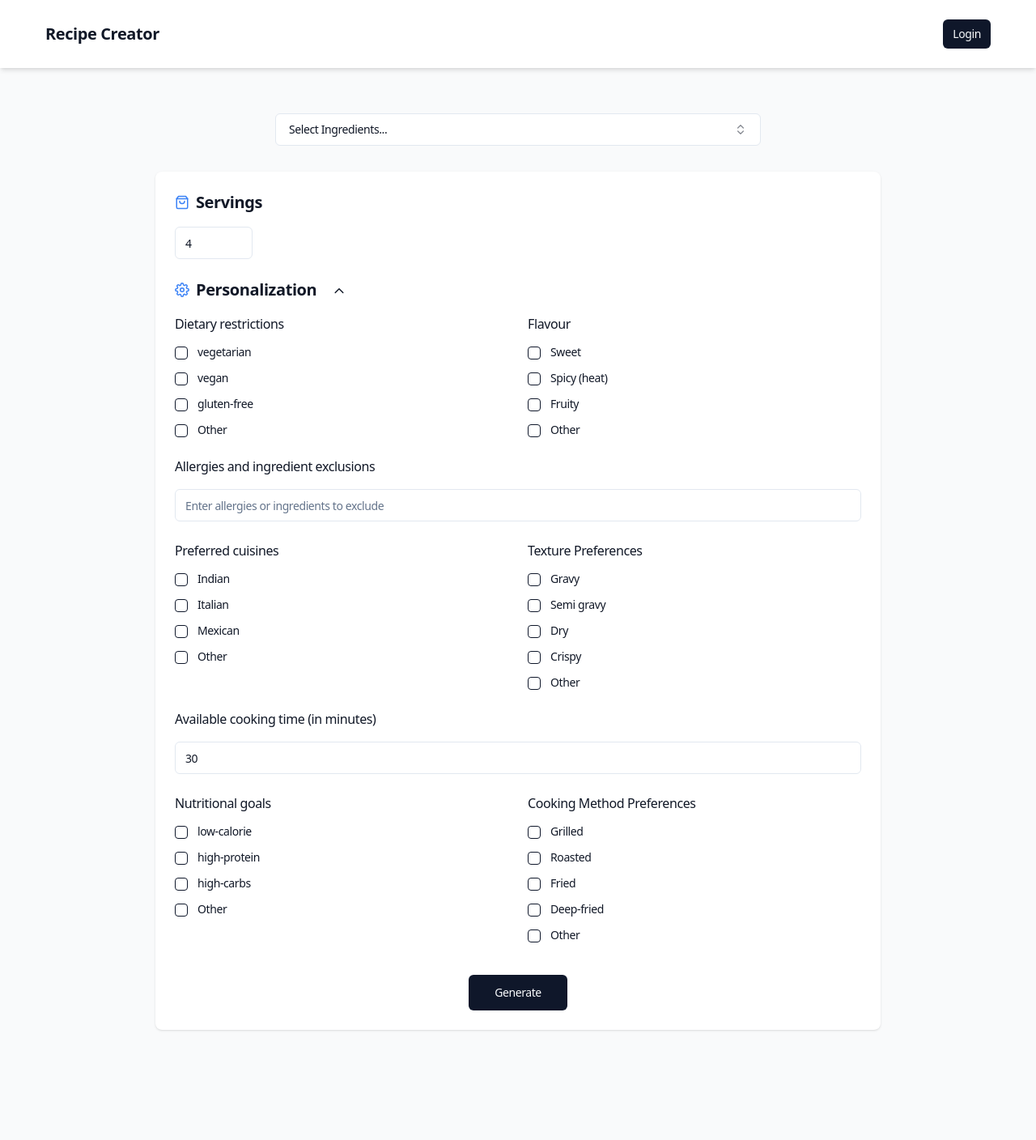
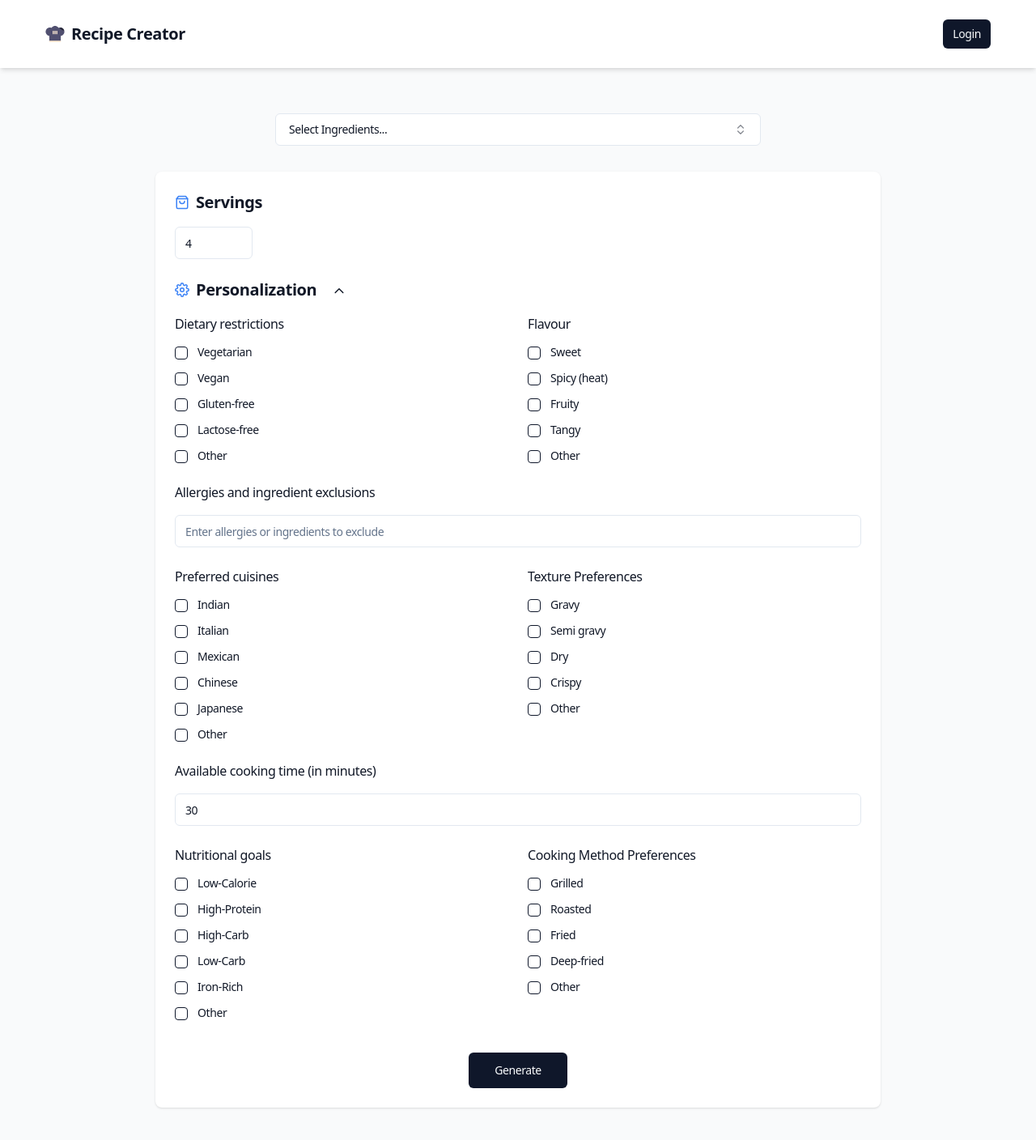
Before and after one commit to RamK777-stack/RecipeCreator, a Next.js app: page / in a window 1280 px wide. Shown: the top 1408 px of the page at 81% size. Before the commit the page ends 1328 px from the top, so only its background shows below. Built offline with nearby package versions, Linux system fonts and the light colour scheme.

Commit message:
Personalization form fields update

```diff
--- a/src/app/recipe/[id]/page.tsx
+++ b/src/app/recipe/[id]/page.tsx
@@ -64,6 +64,7 @@ const AnimatedLoading: FC = () => (
       alt="Loading animation"
       width={300}
       height={300}
+      unoptimized={true}
     />
     <p className="mt-2 text-lg font-semibold text-gray-600">Preparing your recipe...</p>
   </div>
@@ -92,7 +93,7 @@ const RecipePage: FC<PageProps> = ({ params }) => {
     notFound();
   }
 
-  const fetchRecipe = async (type: string) => {
+  const fetchRecipe = async (recipe: RecipeDetail | null, type: string) => {
     setIsLoading(true);
     try {
 
@@ -119,9 +120,7 @@ const RecipePage: FC<PageProps> = ({ params }) => {
       }
 
       const result = await response.json();
-      console.log(result)
       const parsedRecipe = JSON.parse(result?.recipe)?.recipe_detail;
-      debugger
       if (parsedRecipe) {
         setRecipe(parsedRecipe);
       }
@@ -138,7 +137,7 @@ const RecipePage: FC<PageProps> = ({ params }) => {
     const storedRecipe = localStorage.getItem('currentRecipe');
     if (storedRecipe) {
       setRecipe(JSON.parse(storedRecipe));
-      fetchRecipe(TYPES.GENERATE_RECIPE);
+      fetchRecipe(JSON.parse(storedRecipe), TYPES.GENERATE_RECIPE);
     } else {
       setIsLoading(false);
     }
@@ -157,7 +156,7 @@ const RecipePage: FC<PageProps> = ({ params }) => {
     console.log(`Alternative for ${currentIngredient?.item}: ${alternativeIngredient}`);
     // Here you would typically update your state or send this data to your backend
 
-    fetchRecipe(TYPES.REGENERATE_WITH_ALTERNATE_INGREDIENTS)
+    fetchRecipe(recipe, TYPES.REGENERATE_WITH_ALTERNATE_INGREDIENTS)
     setIsDialogOpen(false);
   };
 
--- a/src/components/Header.tsx
+++ b/src/components/Header.tsx
@@ -1,13 +1,23 @@
 import React from 'react';
 import { Button } from './ui/button';
+import Image from 'next/image';
 
 
 export function Header() {
     return (
-        <header className="bg-white shadow-md p-4 sm:p-6">
+        <header className="bg-white shadow-md p-3 sm:p-6">
             <div className="container mx-auto flex flex-col sm:flex-row items-center justify-between">
-                <h3 className="text-xl font-semibold mb-4 sm:mb-0">Recipe Creator</h3>
-                <Button size={"sm"} >Login</Button>
+                <div className="flex items-center">
+                    <Image
+                        src="/Chef.svg"
+                        alt="Recipe Icon"
+                        width={24}
+                        height={24}
+                        className="mr-2"
+                    />
+                    <h3 className="text-xl font-semibold">Recipe Creator</h3>
+                </div>
+                <Button size="sm">Login</Button>
             </div>
         </header>
     );
--- a/src/components/PersonalizationForm.tsx
+++ b/src/components/PersonalizationForm.tsx
@@ -125,9 +125,10 @@ const PersonalizationForm: React.FC<PersonalizationFormProps> = ({ loading, onSu
                                 <div>
                                     <h3 className="font-medium mb-4">Dietary restrictions</h3>
                                     <div className="flex flex-col space-y-4">
-                                        <CheckboxItem control={form.control} name="dietaryRestrictions" label="vegetarian" />
-                                        <CheckboxItem control={form.control} name="dietaryRestrictions" label="vegan" />
-                                        <CheckboxItem control={form.control} name="dietaryRestrictions" label="gluten-free" />
+                                        <CheckboxItem control={form.control} name="dietaryRestrictions" label="Vegetarian" />
+                                        <CheckboxItem control={form.control} name="dietaryRestrictions" label="Vegan" />
+                                        <CheckboxItem control={form.control} name="dietaryRestrictions" label="Gluten-free" />
+                                        <CheckboxItem control={form.control} name="dietaryRestrictions" label="Lactose-free" />
                                         <CheckboxItem control={form.control} name="dietaryRestrictions" label="Other" />
                                     </div>
                                 </div>
@@ -137,6 +138,7 @@ const PersonalizationForm: React.FC<PersonalizationFormProps> = ({ loading, onSu
                                         <CheckboxItem control={form.control} name="flavors" label="Sweet" />
                                         <CheckboxItem control={form.control} name="flavors" label="Spicy (heat)" />
                                         <CheckboxItem control={form.control} name="flavors" label="Fruity" />
+                                        <CheckboxItem control={form.control} name="flavors" label="Tangy" />
                                         <CheckboxItem control={form.control} name="flavors" label="Other" />
                                     </div>
                                 </div>
@@ -165,6 +167,8 @@ const PersonalizationForm: React.FC<PersonalizationFormProps> = ({ loading, onSu
                                     <CheckboxItem control={form.control} name="preferredCuisines" label="Indian" />
                                     <CheckboxItem control={form.control} name="preferredCuisines" label="Italian" />
                                     <CheckboxItem control={form.control} name="preferredCuisines" label="Mexican" />
+                                    <CheckboxItem control={form.control} name="preferredCuisines" label="Chinese" />
+                                    <CheckboxItem control={form.control} name="preferredCuisines" label="Japanese" />
                                     <CheckboxItem control={form.control} name="preferredCuisines" label="Other" />
                                 </div>
                             </div>
@@ -199,9 +203,11 @@ const PersonalizationForm: React.FC<PersonalizationFormProps> = ({ loading, onSu
                             <div>
                                 <h3 className="font-medium mb-4">Nutritional goals</h3>
                                 <div className="flex flex-col space-y-4">
-                                    <CheckboxItem control={form.control} name="nutritionalGoals" label="low-calorie" />
-                                    <CheckboxItem control={form.control} name="nutritionalGoals" label="high-protein" />
-                                    <CheckboxItem control={form.control} name="nutritionalGoals" label="high-carbs" />
+                                    <CheckboxItem control={form.control} name="nutritionalGoals" label="Low-Calorie" />
+                                    <CheckboxItem control={form.control} name="nutritionalGoals" label="High-Protein" />
+                                    <CheckboxItem control={form.control} name="nutritionalGoals" label="High-Carb" />
+                                    <CheckboxItem control={form.control} name="nutritionalGoals" label="Low-Carb" />
+                                    <CheckboxItem control={form.control} name="nutritionalGoals" label="Iron-Rich" />
                                     <CheckboxItem control={form.control} name="nutritionalGoals" label="Other" />
                                 </div>
                             </div>
--- a/src/lib/config.ts
+++ b/src/lib/config.ts
@@ -42,7 +42,7 @@ Format your output in JSON string as follows without any additional text:
     "name": "[Recipe Name]",
     "ingredients": "[List of ingredients with measurements as array of objects]",
     "instructions": "[Numbered list of cooking steps with timer as array of objects]",
-    "nutrition": "[Nutritional information per serving]",
+    "nutrition": "{"calories: "Nutrition Value Nutrition Unit" like wise for protein, carbohydrates, fat, fiber}",
     "facts": "[1-2 interesting facts]",
     "similar_dishes": "[2-3 similar dish suggestions]"
   }
@@ -90,7 +90,8 @@ Based on the extracted information, create a list of 6 to 9 recipe suggestions.
 - Meet nutritional goals if mentioned
 
 4. Format your output in JSON:
-Present your recipe suggestions in the following format, without any additional text:
+Present your recipe_detail in the following format, without any additional text:
+
 {
     "recipe_suggestions": [
         {
@@ -138,7 +139,8 @@ When regenerating the recipe, keep the following guidelines in mind:
 - Ensure that the alternative ingredient works well with the other ingredients and cooking methods.
 - If the substitution requires significant changes to the recipe, make sure to update all relevant sections accordingly.
 
-Format your output in JSON string as follows without any additional text:
+4. Format your output in JSON:
+Present your recipe_detail in the following format, without any additional text:
 
 {
   "recipe_detail": {
```
Also changed, not shown: public/Chef.svg (added).
